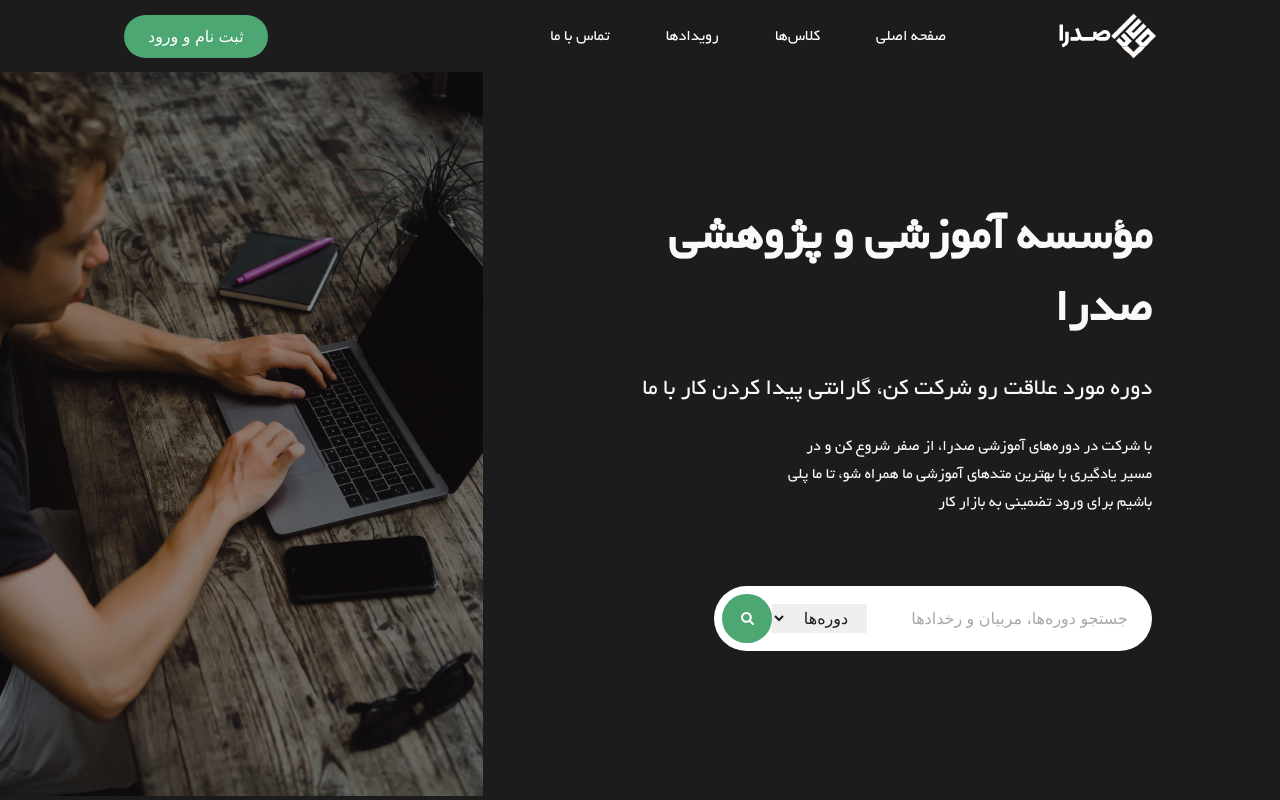
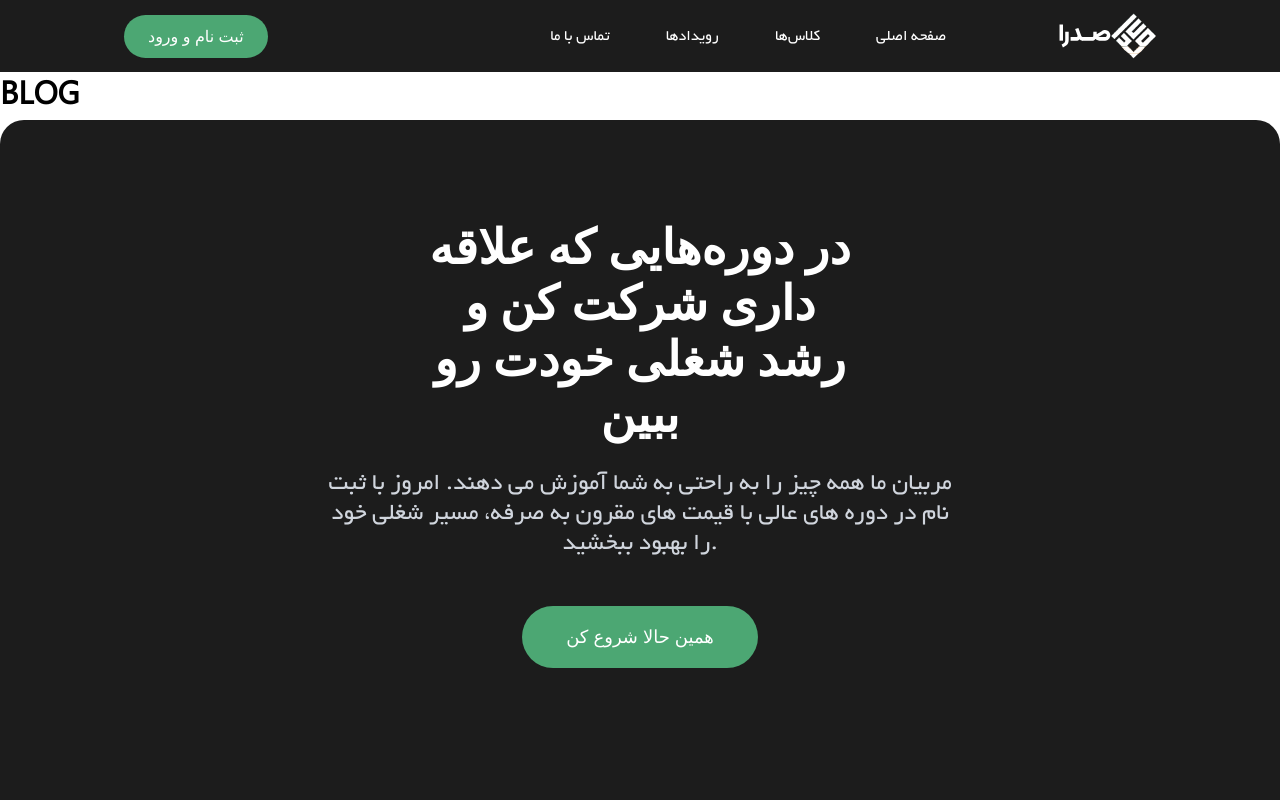
Before and after one commit to amiriar/sadra-v1, a React (Vite) app: page / in a window 1280 px wide. Shown: the top 800 px of the page. Built offline with nearby package versions, Linux system fonts and the light colour scheme.

Commit message:
test man toie blog

```diff
--- a/src/App.jsx
+++ b/src/App.jsx
@@ -3,12 +3,14 @@ import React from 'react'
 // Components & Pages
 import Layout from './components/layouts/Layout'
 import Home from './pages/Home'
+import Blog from './pages/Blog'
 
 const App = () => {
   return (
     <>
       <Layout>
-            <Home/>
+            {/* <Home/> */}
+            <Blog/>
       </Layout>
     </>
   )
--- a/src/components/layouts/Layout.jsx
+++ b/src/components/layouts/Layout.jsx
@@ -7,9 +7,9 @@ import Footer from './Footer'
 const Layout = ({children}) => {
   return (
     <>
-    <Header/>
-      {children}
-    <Footer/>
+      <Header/>
+        {children}
+      <Footer/>
     </>
   )
 }
--- /dev/null
+++ b/src/components/modules/Blog-modules/BlogCard.jsx
@@ -0,0 +1,52 @@
+import React from 'react';
+import { Card, CardContent, CardHeader, Avatar, Typography, Divider } from '@mui/material';
+
+const BlogCard = ({ imageData, date, title, description, author }) => {
+    return (
+        <Card>
+        {/* Card Header */}
+        <CardHeader
+            avatar={<Avatar src={author.picture} alt={author.name} />}
+            title={author.name}
+            subheader={author.description}
+        />
+
+        {/* Card Content */}
+        <CardContent>
+            {/* Image */}
+            <img src={imageData} alt="Card Image" style={{ width: '100%', height: 'auto' }} />
+
+            {/* Date */}
+            <Typography variant="subtitle2" color="textSecondary" style={{ marginTop: 10 }}>
+            {date}
+            </Typography>
+
+            {/* Title */}
+            <Typography variant="h5" component="div" style={{ marginTop: 10 }}>
+            {title}
+            </Typography>
+
+            {/* Description */}
+            <Typography variant="body2" color="textSecondary" component="p" style={{ marginTop: 10 }}>
+            {description}
+            </Typography>
+        </CardContent>
+
+        {/* Divider */}
+        <Divider />
+
+        {/* Author Information */}
+        <CardContent>
+            <Avatar src={author.picture} alt={author.name} style={{ marginRight: 10 }} />
+            <div>
+            <Typography variant="subtitle1">{author.name}</Typography>
+            <Typography variant="body2" color="textSecondary">
+                {author.description}
+            </Typography>
+            </div>
+        </CardContent>
+        </Card>
+    );
+};
+
+export default BlogCard;
--- /dev/null
+++ b/src/pages/Blog.jsx
@@ -0,0 +1,37 @@
+import React from 'react'
+import BlogCard from '../components/modules/Blog-modules/BlogCard'
+
+function Blog() {
+
+    const cardData = [
+        {
+            imageData:"/src/public/assets/prof.jpg",
+            data: Date.now(),
+            title:"title test 1",
+            description:"description test 1",
+            author:{
+                name:"author name",
+                picture:"/src/public/assets/prof2.jpg",
+                description:"author description"
+            }
+        }
+    ]
+    return (
+        <div>
+            <h1>BLOG</h1>
+            {
+                cardData.map((card) => {
+                    <BlogCard
+                        imageData={card.imageData}
+                        date={card.date}
+                        title={card.title}
+                        description={card.description}
+                        author={card.author}
+                    />
+                })
+            }
+        </div>
+    )
+}
+
+export default Blog
--- a/src/pages/Home.css
+++ b/src/pages/Home.css
@@ -19,13 +19,16 @@
     flex-direction: row;
     justify-content: space-between;
     color: var(--neutral--20);
+    position: relative;
+    height: 100vh;
 }
 .image_container{
     width: 40%;
 }
 .image_container img{
     min-width: 100%;
-    max-height: calc(100vh - 72px);
+    /* max-height: calc(100vh - 72px); */
+    height: 100%;
     object-fit: cover;
     overflow: hidden;
 }
```
